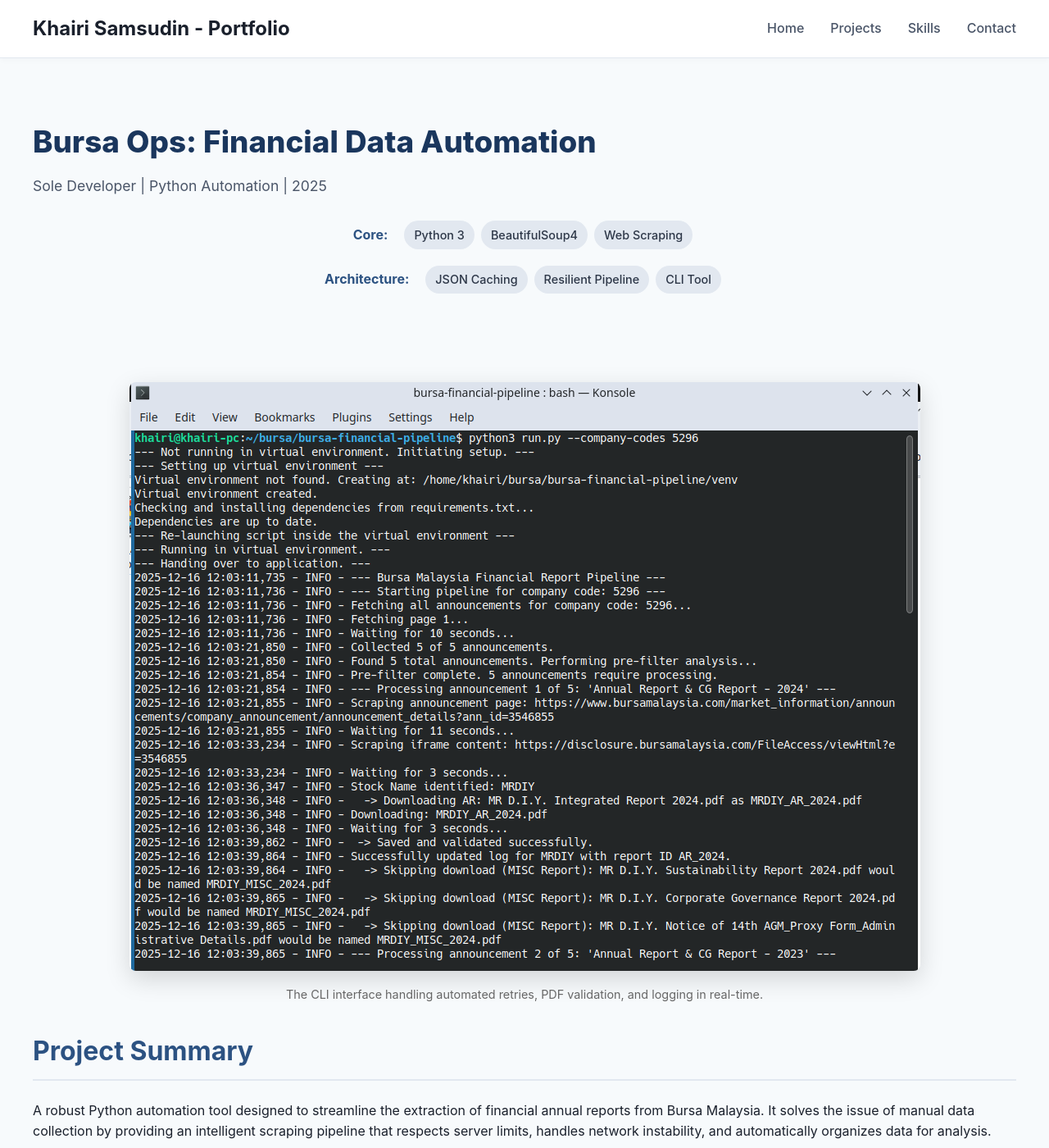
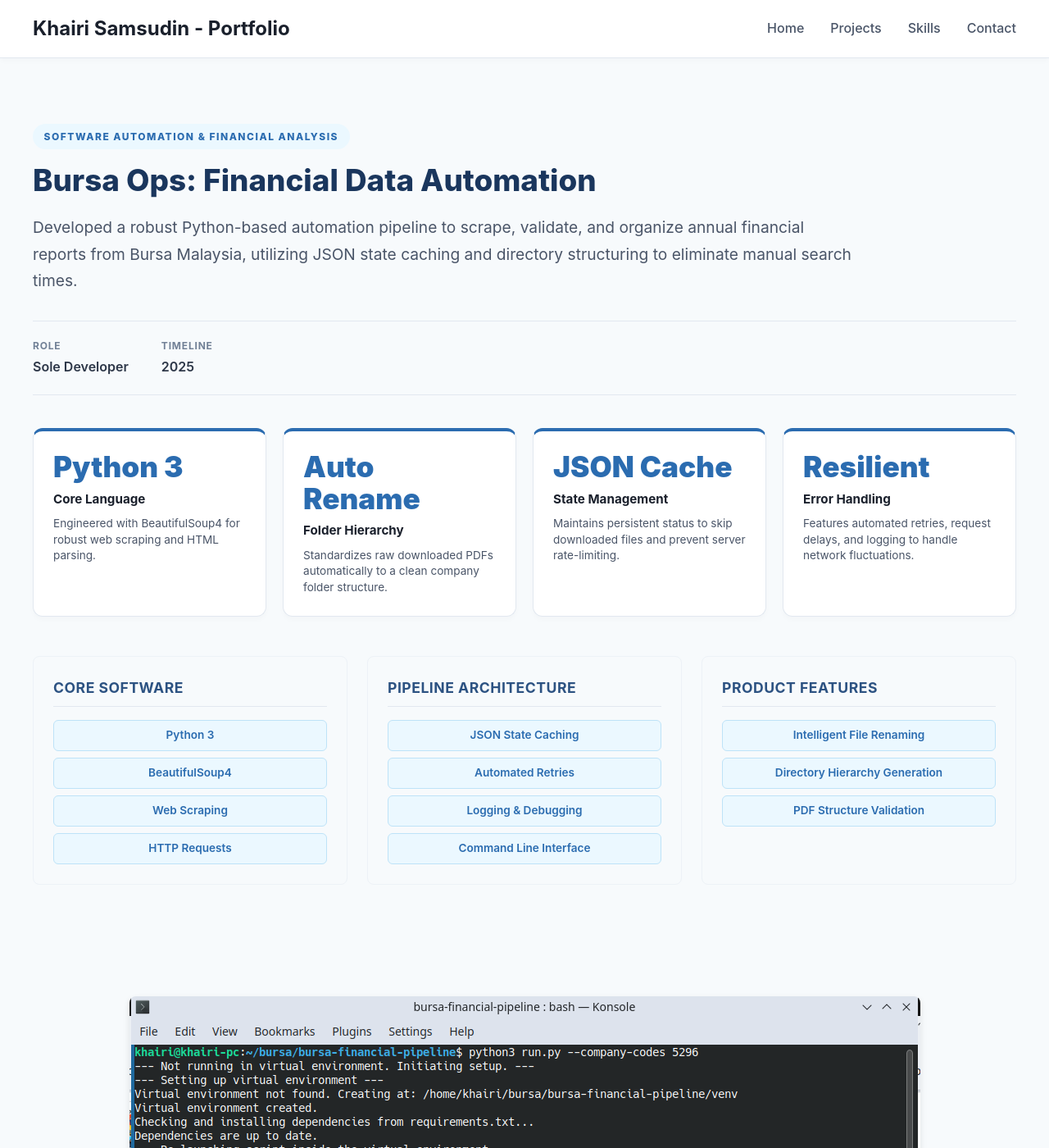
Before and after one commit to xion-xion/xion-xion.github.io, a Jekyll site: the page built from projects/project-bursa-ops.html, in a window 1280 px wide and 1400 px high. Shown: the whole window at 82% size. Built offline with Jekyll 4.4.1, drawn with Linux system fonts in a browser that asks for light colours.

Commit message:
refactor(bursa-ops): upgrade layout to premium design system

```diff
--- a/projects/project-bursa-ops.html
+++ b/projects/project-bursa-ops.html
@@ -1,70 +1,125 @@
 ---
 layout: default
 title: "Bursa Ops: Financial Data Automation"
+description: "Developed a robust Python-based automation pipeline to scrape, validate, and organize annual financial reports from Bursa Malaysia, utilizing JSON state caching and directory structuring."
+og_image: "/assets/images/bursa-ops/console_exp.png"
 ---
 
 <section class="project-hero">
+    <span class="project-category-badge">Software Automation & Financial Analysis</span>
     <h1>Bursa Ops: Financial Data Automation</h1>
-    <p class="role">Sole Developer | Python Automation | 2025</p>
-    <div class="tech-stack-display">
-        <div class="tech-stack-row">
-            <span class="tech-label">Core:</span>
-            <span class="tech-tag">Python 3</span>
-            <span class="tech-tag">BeautifulSoup4</span>
-            <span class="tech-tag">Web Scraping</span>
+    <p class="project-subtitle">
+        Developed a robust Python-based automation pipeline to scrape, validate, and organize annual financial reports from Bursa Malaysia, utilizing JSON state caching and directory structuring to eliminate manual search times.
+    </p>
+
+    <div class="project-metadata-bar">
+        <div class="meta-item">
+            <span class="meta-label">Role</span>
+            <span class="meta-val">Sole Developer</span>
         </div>
-        <div class="tech-stack-row">
-            <span class="tech-label">Architecture:</span>
-            <span class="tech-tag">JSON Caching</span>
-            <span class="tech-tag">Resilient Pipeline</span>
-            <span class="tech-tag">CLI Tool</span>
+        <div class="meta-item">
+            <span class="meta-label">Timeline</span>
+            <span class="meta-val">2025</span>
+        </div>
+    </div>
+
+    <!-- Key Performance Indicators (KPIs) -->
+    <div class="project-kpi-grid">
+        <div class="kpi-card">
+            <span class="kpi-number">Python 3</span>
+            <span class="kpi-title">Core Language</span>
+            <p class="kpi-desc">Engineered with BeautifulSoup4 for robust web scraping and HTML parsing.</p>
+        </div>
+        <div class="kpi-card">
+            <span class="kpi-number">Auto Rename</span>
+            <span class="kpi-title">Folder Hierarchy</span>
+            <p class="kpi-desc">Standardizes raw downloaded PDFs automatically to a clean company folder structure.</p>
+        </div>
+        <div class="kpi-card">
+            <span class="kpi-number">JSON Cache</span>
+            <span class="kpi-title">State Management</span>
+            <p class="kpi-desc">Maintains persistent status to skip downloaded files and prevent server rate-limiting.</p>
+        </div>
+        <div class="kpi-card">
+            <span class="kpi-number">Resilient</span>
+            <span class="kpi-title">Error Handling</span>
+            <p class="kpi-desc">Features automated retries, request delays, and logging to handle network fluctuations.</p>
+        </div>
+    </div>
+
+    <!-- Structured Tech Taxonomy -->
+    <div class="tech-tax-grid">
+        <div class="tech-tax-card">
+            <h3>Core Software</h3>
+            <div class="tech-tax-tags">
+                <span class="skill-tag">Python 3</span>
+                <span class="skill-tag">BeautifulSoup4</span>
+                <span class="skill-tag">Web Scraping</span>
+                <span class="skill-tag">HTTP Requests</span>
+            </div>
+        </div>
+        <div class="tech-tax-card">
+            <h3>Pipeline Architecture</h3>
+            <div class="tech-tax-tags">
+                <span class="skill-tag">JSON State Caching</span>
+                <span class="skill-tag">Automated Retries</span>
+                <span class="skill-tag">Logging & Debugging</span>
+                <span class="skill-tag">Command Line Interface</span>
+            </div>
+        </div>
+        <div class="tech-tax-card">
+            <h3>Product Features</h3>
+            <div class="tech-tax-tags">
+                <span class="skill-tag">Intelligent File Renaming</span>
+                <span class="skill-tag">Directory Hierarchy Generation</span>
+                <span class="skill-tag">PDF Structure Validation</span>
+            </div>
         </div>
     </div>
 </section>
 
 <div class="project-feature-image">
-    <img src="{{ site.baseurl }}/assets/images/bursa-ops/console_exp.png" alt="Bursa Ops CLI Interface running in terminal" style="border-radius: 8px; box-shadow: 0 10px 30px rgba(0,0,0,0.15);">
-    <p style="text-align: center; font-size: 0.9rem; color: #666; margin-top: 10px;">The CLI interface handling automated retries, PDF validation, and logging in real-time.</p>
+    <img src="{{ '/assets/images/bursa-ops/console_exp.png' | relative_url }}" alt="Bursa Ops CLI Interface running in terminal">
 </div>
 
 <section class="project-content-grid">
     <div class="main-content">
-        <h2>Project Summary</h2>
-        <p>A robust Python automation tool designed to streamline the extraction of financial annual reports from Bursa Malaysia. It solves the issue of manual data collection by providing an intelligent scraping pipeline that respects server limits, handles network instability, and automatically organizes data for analysis.</p>
+
+        <div class="feature-row">
+            <div class="feature-image">
+                <img src="{{ '/assets/images/bursa-ops/Folder_Structure_2.png' | relative_url }}" alt="Standardized PDF Naming">
+            </div>
+            <div class="feature-text">
+                <h2>Intelligent File Renaming</h2>
+                <p>Raw downloads from the web often have messy, non-descriptive filenames. I implemented a parsing logic that reads the metadata and standardizes every file to <code>COMPANY_TYPE_YEAR.pdf</code> (e.g., <code>MRDIY_AR_2023.pdf</code>). This ensures that files are instantly searchable and sortable.</p>
+            </div>
+        </div>
+
+        <hr>
+
+        <div class="feature-row feature-row--reverse">
+            <div class="feature-image">
+                <img src="{{ '/assets/images/bursa-ops/download_json.png' | relative_url }}" alt="JSON Caching Logic">
+            </div>
+            <div class="feature-text">
+                <h2>State Management & Caching</h2>
+                <p>To prevent IP bans and reduce bandwidth, the system maintains a persistent <code>json</code> state file. Before requesting a file, it checks this local registry. If a report is already downloaded, it is intelligently skipped, making subsequent runs lightning fast.</p>
+            </div>
+        </div>
 
         <hr>
 
         <div class="feature-row">
             <div class="feature-image">
-                <img src="{{ site.baseurl }}/assets/images/bursa-ops/Folder_Structure_2.png" alt="Standardized PDF Naming" style="border: 1px solid #eee;">
+                <img src="{{ '/assets/images/bursa-ops/Folder_Structure_1.png' | relative_url }}" alt="Organizational Hierarchy">
             </div>
             <div class="feature-text">
-                <h3>Intelligent File Renaming</h3>
-                <p>Raw downloads from the web often have messy, non-descriptive filenames. I implemented a parsing logic that reads the metadata and standardizes every file to <code>COMPANY_TYPE_YEAR.pdf</code> (e.g., <code>MRDIY_AR_2023.pdf</code>). This ensures that files are instantly searchable and sortable.</p>
-            </div>
-        </div>
-
-        <div class="feature-row feature-row--reverse">
-            <div class="feature-image">
-                <img src="{{ site.baseurl }}/assets/images/bursa-ops/download_json.png" alt="JSON Caching Logic" style="border: 1px solid #eee;">
-            </div>
-            <div class="feature-text">
-                <h3>State Management & Caching</h3>
-                <p>To prevent IP bans and reduce bandwidth, the system maintains a persistent <code>json</code> state file. Before requesting a file, it checks this local registry. If a report is already downloaded, it is intelligently skipped, making subsequent runs lightning fast.</p>
-            </div>
-        </div>
-
-        <div class="feature-row">
-            <div class="feature-image">
-                <img src="{{ site.baseurl }}/assets/images/bursa-ops/Folder_Structure_1.png" alt="Organizational Hierarchy" style="border: 1px solid #eee;">
-            </div>
-            <div class="feature-text">
-                <h3>Scalable Directory Architecture</h3>
+                <h2>Scalable Directory Architecture</h2>
                 <p>The system is designed to handle multiple companies simultaneously. It automatically generates a clean directory hierarchy, creating dedicated folders for each company code (e.g., <code>Report/GENTING</code>, <code>Report/MRDIY</code>). This allows users to batch process hundreds of reports without clutter.</p>
             </div>
         </div>
 
-        <div style="text-align: center; margin-top: 3rem;">
+        <div style="text-align: center; margin-top: 4rem;">
             <a href="https://github.com/xion-xion/bursa-ops" target="_blank" class="button">View Source Code on GitHub</a>
         </div>
 
```
